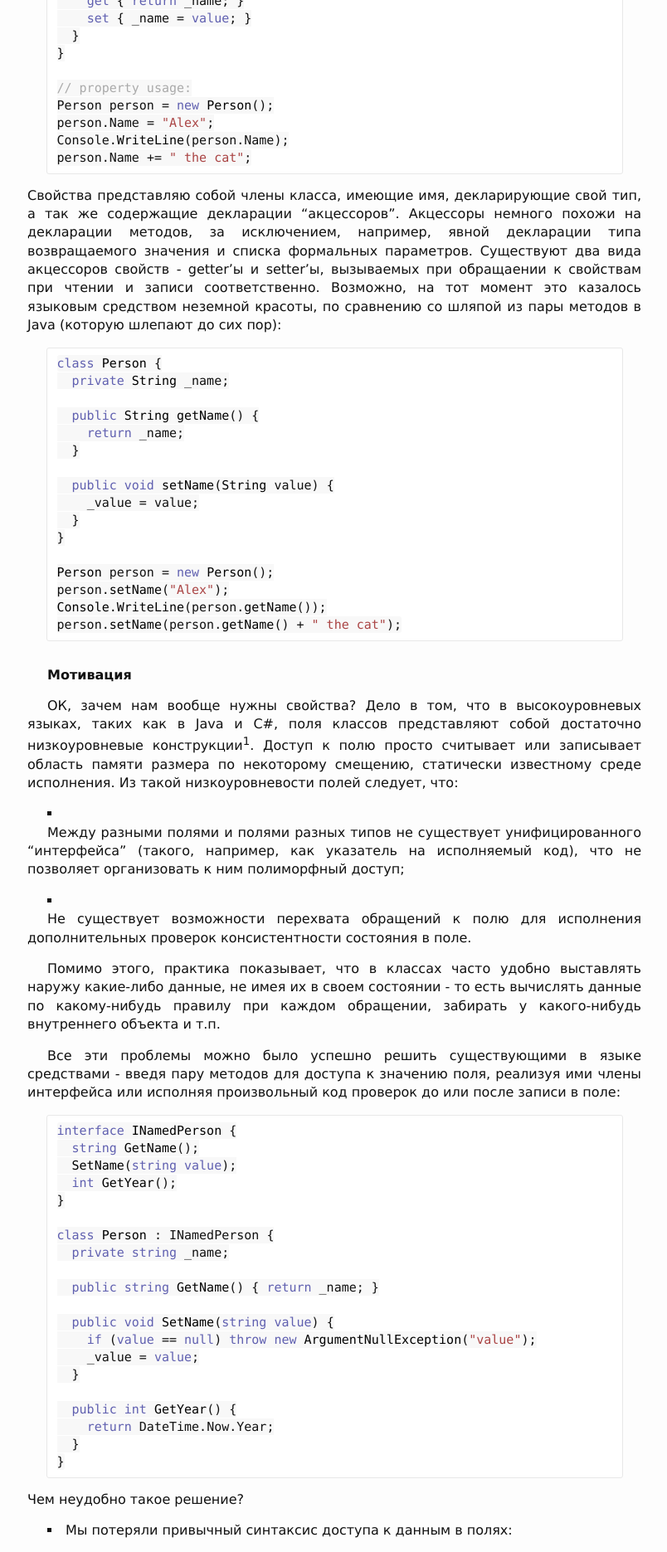
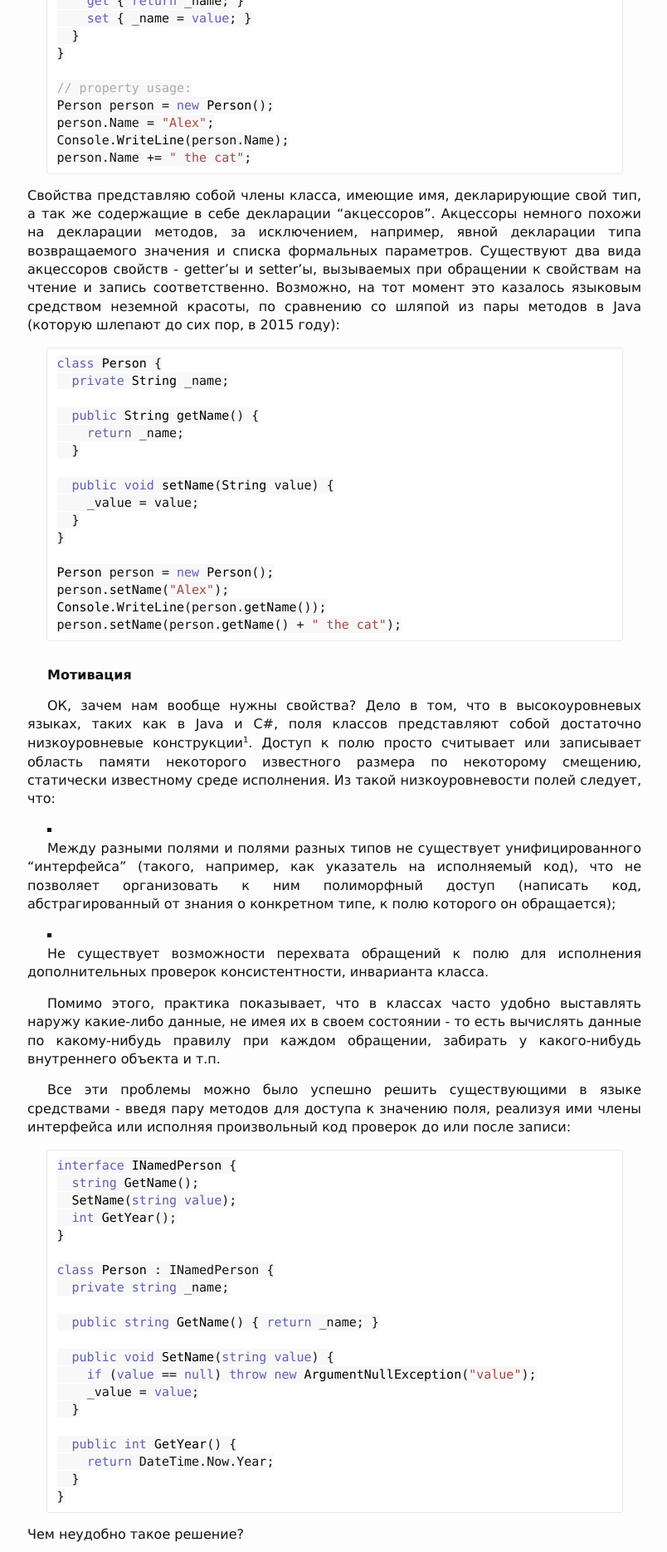
Before and after one commit to controlflow/controlflow.github.io, a Jekyll site: the page built from _posts/2015-04-08-csharp-properties.markdown, in a window 1280 px wide. Shown: the part 678-2549 px from the top of the page at 83% size, without its empty margins (237-1041 px from the left). Built offline with Jekyll 4.4.1, drawn with Linux system fonts in a browser that asks for light colours; Markdown is read by kramdown in place of the engine named in the settings; comment, search, counter and statistics services are not loaded; some of the changed text lies outside the part shown.

````diff
--- a/_posts/2015-04-08-csharp-properties.markdown
+++ b/_posts/2015-04-08-csharp-properties.markdown
@@ -33,7 +33,7 @@ Console.WriteLine(person.Name);
 person.Name += " the cat";
 ```
 
-Свойства представляю собой члены класса, имеющие имя, декларирующие свой тип, а так же содержащие декларации "акцессоров". Акцессоры немного похожи на декларации методов, за исключением, например, явной декларации типа возвращаемого значения и списка формальных параметров. Существуют два вида акцессоров свойств - getter'ы и setter'ы, вызываемых при обращаении к свойствам при чтении и записи соответственно. Возможно, на тот момент это казалось языковым средством неземной красоты, по сравнению со шляпой из пары методов в Java (которую шлепают до сих пор):
+Свойства представляю собой члены класса, имеющие имя, декларирующие свой тип, а так же содержащие в себе декларации "акцессоров". Акцессоры немного похожи на декларации методов, за исключением, например, явной декларации типа возвращаемого значения и списка формальных параметров. Существуют два вида акцессоров свойств - getter'ы и setter'ы, вызываемых при обращении к свойствам на чтение и запись соответственно. Возможно, на тот момент это казалось языковым средством неземной красоты, по сравнению со шляпой из пары методов в Java (которую шлепают до сих пор, в 2015 году):
 
 ```java
 class Person {
@@ -56,15 +56,15 @@ person.setName(person.getName() + " the cat");
 
 ### Мотивация
 
-ОК, зачем нам вообще нужны свойства? Дело в том, что в высокоуровневых языках, таких как в Java и C#, поля классов представляют собой достаточно низкоуровневые конструкции<sup>1</sup>. Доступ к полю просто считывает или записывает область памяти размера по некоторому смещению, статически известному среде исполнения. Из такой низкоуровневости полей следует, что:
+ОК, зачем нам вообще нужны свойства? Дело в том, что в высокоуровневых языках, таких как в Java и C#, поля классов представляют собой достаточно низкоуровневые конструкции<sup>1</sup>. Доступ к полю просто считывает или записывает область памяти некоторого известного размера по некоторому смещению, статически известному среде исполнения. Из такой низкоуровневости полей следует, что:
 
-* Между разными полями и полями разных типов не существует унифицированного "интерфейса" (такого, например, как указатель на исполняемый код), что не позволяет организовать к ним полиморфный доступ;
+* Между разными полями и полями разных типов не существует унифицированного "интерфейса" (такого, например, как указатель на исполняемый код), что не позволяет организовать к ним полиморфный доступ (написать код, абстрагированный от знания о конкретном типе, к полю которого он обращается);
 
-* Не существует возможности перехвата обращений к полю для исполнения дополнительных проверок консистентности состояния в поле.
+* Не существует возможности перехвата обращений к полю для исполнения дополнительных проверок консистентности, инварианта класса.
 
 Помимо этого, практика показывает, что в классах часто удобно выставлять наружу какие-либо данные, не имея их в своем состоянии - то есть вычислять данные по какому-нибудь правилу при каждом обращении, забирать у какого-нибудь внутреннего объекта и т.п.
 
-Все эти проблемы можно было успешно решить существующими в языке средствами - введя пару методов для доступа к значению поля, реализуя ими члены интерфейса или исполняя произвольный код проверок до или после записи в поле:
+Все эти проблемы можно было успешно решить существующими в языке средствами - введя пару методов для доступа к значению поля, реализуя ими члены интерфейса или исполняя произвольный код проверок до или после записи:
 
 ```c#
 interface INamedPerson {
@@ -95,11 +95,11 @@ class Person : INamedPerson {
 
 ```c#
 foo.Value += 42;
-// vs.
+// vs
 foo.SetValue(foo.GetValue() + 42);
 ```
 
-* В программе на самом деле никак не выражено, что все три сущности - поле и пара методов - имеют какую-либо *связь*. Методы и поля могут иметь разный уровень видимости, разное имя, разную статичность и "виртуальность".
+* В программе на самом деле никак не выражено, что все три сущности - поле и пара методов - имеют какую-либо *связь*. Методы и поля могут иметь разный уровень видимости, разное имя, разную "статичность" и "виртуальность".
 
 * Чтобы намекнуть на общую связь, мы задекларировали три сущности имеющими подстроку "Name" в именах. При рефакторинге нам придется обновить все три имени. Аналогично с упоминанием типа данных. Подобное соглашение об именовании упрощает жизнь в Java, но носит лишь рекомендативный характер.
 
@@ -128,43 +128,55 @@ class Person : INamedPerson {
 }
 ```
 
-Кода по-прежнему невыносимо много, но определенные удобства свойства привнесли:
+Кода по-прежнему невыносимо много (по современным меркам), но определенные удобства свойства все же привнесли:
 
-* Кода все же чуть поменьше, тела акцессоров логически объеденены (как в декларации интерфейса, так и в декларации класса);
+* Тела акцессоров синтаксически объеденены в один блок, а значит логически разделяют один и тот же уровень видимости, модификаторы статичности и виртуальности;
 
-* Имя `Name` теперь декларируется "всего" два раза, так же как и тип `String`;
-
-* Параметр `value` декларируется в setter'е неявным образом, что экономит немного кода;
+* Имя `Name` теперь декларируется "всего" два раза, так же как и тип `String`. Параметр `value` декларируется в set-акцессоре неявным образом, что тоже экономит немного кода;
 
 * Синтаксис доступа к свойствам аналогичен привычному и простому синтаксису доступа к полю, что еще и значительно облегчает инкапсуляцию поля в свойство вручную;
 
-* За свойством может и вовсе не стоять поля с состоянием, тела акцессоров могут быть произвольными;
+* За свойством может и вовсе не стоять поля с состоянием, тела акцессоров могут содержать произвольный код;
 
-* Не смотря на то, что акцессоры все равно компилируются в тела методов `string get_Name()` и `set_Name(string value)`, в метаданных хранится специальная запись о свойстве,
+* Не смотря на то, что акцессоры все равно компилируются в тела методов `string get_Name()` и `set_Name(string value)`, в метаданных хранится специальная запись о свойстве, как о единой сущности (аналогично для событий C#), то есть понятие свойства существует для среды исполнения, это не только сущность компилятора C#.
+
 
 ### Новые проблемы
 
 
 
+
+
 ### Проблемы с value-типами
 
-Существование типов-значений в языке очень усложняет все.
+Существование типов-значений в языке очень усложняет практически все, что можно представить.
+
+
+
+
+
+* Нет возможности методу/свойству на строуктуре указать, что this не будет мутрироваться.
 
 
 
 ### Типизация latency
 
-Одно из самых замечательных последствий существования свойств в C# - это "типизация" задержки. Под "задержкой" я подразумеваю среднее время возвращения исполнения кода после обращения к свойству или методу. Задержка и связанное понятие "эффективности" (очень советую посмотреть [видео с Эриком Мейджером на эту тему](http://aaa)) - точно такие же метрики программ, как "O большое" по времени или памяти.
+Одно из самых замечательных последствий существования свойств в C# - это "типизация" задержки. Под "задержкой" я подразумеваю среднее время возвращения исполнения после обращения к некоторому коду. Понятия "задержки" и связанное понятие "эффективности" (очень советую посмотреть [видео с Эриком Мейджером на эту тему](http://aaa)) - практически точно такие же метрики программ, как "O большое" по времени или памяти.
 
-Типизация занимается классификациями значений и других сущностей программы. Метрики вида "эта функция вычисляется за *O(n)*" или "эта функция пользуется константным количеством памяти" - вполне могут считаться *типами* и их точно так же можно проверять на корректность (например, запретить вызывать функции, класифицированных как *O(n<sup>2</sup>)*, из *O(n)*-функций). Спроса на такую разновидность типизации я не наблюдал, так же как и языков программирования, способных выразить и валидировать подобные аспекты программ.
+Типизация занимается *классификацией* значений и других сущностей программы. Метрики вида "эта функция вычисляется за *O(n)*" или "эта функция пользуется константным количеством памяти" - вполне могут выступать в роли *типов* и их точно так же можно проверять на корректность (например, запретить вызывать функции, класифицированных как *O(n<sup>2</sup>)*, из *O(n)*-функций). Спроса на такую разновидность типизации я не наблюдал, так же как и языков программирования, способных выразить и валидировать подобные аспекты программ.
 
-Однако, в реальной жизни мы на самом деле часто сталкиваемся с попытками классифицироваия, например, понятия задержки того или иного метода некоторого API. Самый распространенный пример - Promise-объекты. Например, в WinRT (новом провальном API приложений для Windows 8) все методы, которые могут исполняться достаточно долго, сделаны только возвращающими `Task` или `Task<T>`. Все их использования вынуждают пользователя породить асинхронность и быть готовым к задержке (не забивать UI-поток работой), потому что из `Task<T>` нет легкого способа вытащить значение `T` (монады in action!). То есть сущности программы разделяются хотя бы на два класса - пригодные для синхронных вызовов и пригодных только для работу в асинхронной манере.
+С другой стороны, в реальной жизни мы на самом деле часто сталкиваемся с попытками классифицироваия понятия задержки того или иного метода некоторого API. Самый распространенный пример - Promise-объекты. Например, в WinRT (новом провальном системном API приложений для Windows 8) все методы, которые могут исполняться достаточно долго, сделаны только возвращающими значения типов `Task` или `Task<T>`. Все их использования вынуждают пользователя породить асинхронность и быть готовым к задержке (не забивать UI-поток в ожидании окончания тяжелых операций), потому что из `Task<T>` нет легкого способа вытащить значение `T` (за `.Value` или `.Wait()` можно сразу убивать). То есть сущности программы разделяются хотя бы на два класса - пригодные для синхронных вызовов и пригодных только для работы в асинхронном коде.
+
+Свойства в C# - тоже, в некотором роде, типизируют задержку исполняемого кода. От свойства обычно никак не не ожидают, что при доступе оно полезет на диск или в сеть. Это правило конечно же неформальное, никто это не проверяет, существуют известные отклонения (например, свойство `Lazy<T>.Value`), но все же на практике API из методов и свойств позволяет иметь некоторые ожидания от того или иного члена класса в плане "задержки".
+
+### Типизация purity
+
+Другой не менее важный аспект свойств - опять же неформально, но большинством C# разработчиков ожидается, что доступ к свойству на чтение функционально чист. То есть не меняет видимое клиенту состояние объекта, не делает IO. Формальное определение чистоты достаточно сложно дать применительно к C#/.NET, поэтому я буду оперировать какой-нибудь абстрактной чистотой.
 
 
 
-### Типизация purity
 
-
+Дебаггер.
 
 
 ### Другие проблемы
@@ -180,6 +192,8 @@ class Person : INamedPerson {
 
 * полиморфизм + отсутствие акцессоров
 * ужасный синтаксис
+
+*
 
 C# 2.0 - визибилити акцессоров
 
--- a/_sass/_base.scss
+++ b/_sass/_base.scss
@@ -32,6 +32,10 @@ img {
     display: block;
     margin-left: auto;
     margin-right: auto;
+}
+
+sup {
+    font-size: x-small;
 }
 
 figure > img {
````
Also changed, not shown: other parts of _posts/2015-04-08-csharp-properties.markdown (+2 -0 lines).
